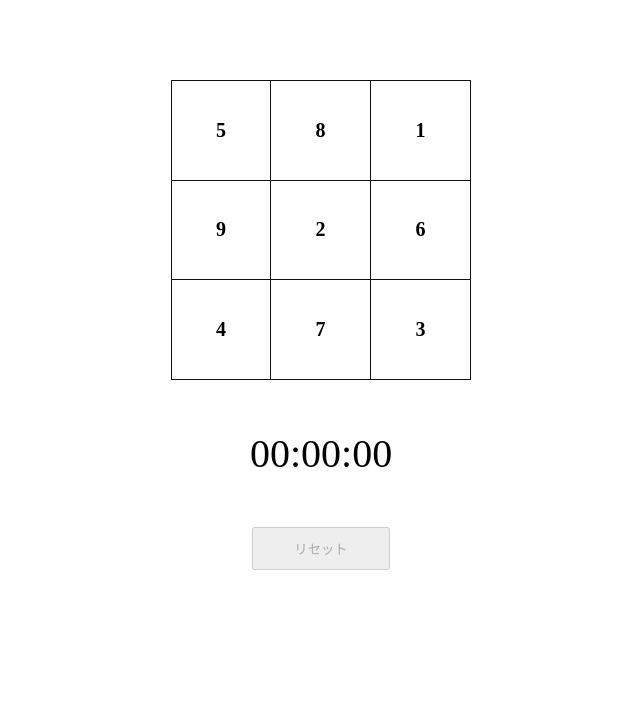
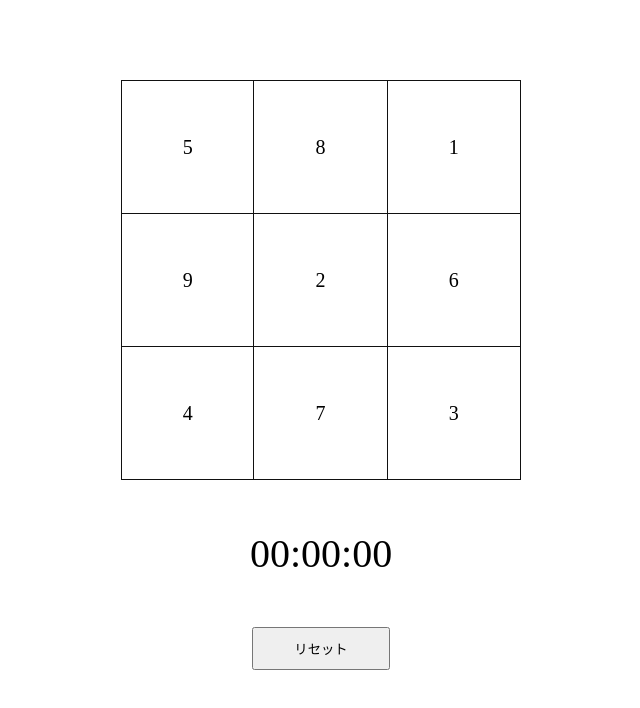
Before and after one commit to mf-watanabe-tasuku/number_counter, a React (Create React App) app: page / in a window 1280 px wide. Shown: the top 708 px of the page, without its empty margins (319-959 px from the left). Built offline with nearby package versions, Linux system fonts and the light colour scheme.

Commit message:
fix stopwatch func

```diff
--- a/src/App.css
+++ b/src/App.css
@@ -10,15 +10,14 @@
   padding: 80px 0 30px;
 }
 .num-list {
-  width: 300px;
-  height: 300px;
+  width: 400px;
+  height: 400px;
   list-style-type: none;
   display: grid;
   grid-template-columns: 1fr 1fr 1fr;
 }
 .num-item {
   font-size: 20px;
-  font-weight: bold;
   border-right: 1px solid #111;
   border-bottom: 1px solid #111;
   display: grid;
--- a/src/App.js
+++ b/src/App.js
@@ -1,58 +1,56 @@
-import { useState, useEffect } from 'react';
+import { useState } from 'react';
 import './App.css';
 import NumList from './components/NumList';
 import Stopwatch from './components/Stopwatch';
 import ResetButton from './components/ResetButton';
 
 const App = () => {
-  const [count, setCount] = useState(1);
-  const [numDataState, setNumDataState] = useState([]);
-  const [isRunning, setIsRunning] = useState(false);
-
-  useEffect(() => {
-    setNumDataState(makeShuffledNums());
-  }, []);
-
   const makeShuffledNums = () => {
     const nums = [...Array(9).keys()].map(num => num + 1);
     const shuffledNums = [...nums.sort(() => Math.random() - 0.5)];
     return shuffledNums.map(num => ({ num, clicked: false }));
   };
 
-  const numClick = (e) => {
+  const [count, setCount] = useState(0);
+  const [numObjects, setNumObjects] = useState(makeShuffledNums());
+  const [isPlaying, setIsPlaying] = useState(false);
+  const [time, setTime] = useState(0);
+
+  const handleNumClick = (e) => {
     const clickedNum = parseInt(e.target.textContent);
-    if (clickedNum !== count) return;
+    if (clickedNum !== count + 1) return;
 
-    if (clickedNum === 1) setIsRunning(true);
+    if (clickedNum === 1) setIsPlaying(true);
 
-    const newNumData = numDataState.map(numData => {
-      const { num, clicked } = numData;
+    const newNumObjects = numObjects.map(numObject => {
+      const { num, clicked } = numObject;
       if (clickedNum === num) {
-        return { num, clicked: !clicked };
+        return { ...numObject, clicked: !clicked };
       }
-      return { num, clicked };
+      return { ...numObject };
     });
 
     setCount(count => ++count);
-    setNumDataState(newNumData);
+    setNumObjects(newNumObjects);
 
     if (clickedNum === 9) {
       console.log('success!');
-      setIsRunning(false);
+      setIsPlaying(false);
     }
   };
 
-  const reset = () => {
-    setCount(1);
-    setNumDataState(makeShuffledNums());
-    setIsRunning(false);
+  const handleResetClick = () => {
+    setTime(0);
+    setCount(0);
+    setIsPlaying(false);
+    setNumObjects(makeShuffledNums());
   }
 
   return (
     <div className="wrapper">
-      <NumList numDataState={numDataState} numClick={numClick} />
-      <Stopwatch isRunning={isRunning} count={count} />
-      <ResetButton reset={reset} count={count} />
+      <NumList numObjects={numObjects} numClick={handleNumClick} />
+      <Stopwatch isPlaying={isPlaying} count={count} timeState={[time, setTime]} />
+      <ResetButton resetClick={handleResetClick} count={count} />
     </div>
   );
 };
--- a/src/components/NumList.jsx
+++ b/src/components/NumList.jsx
@@ -1,7 +1,7 @@
-const NumList = ({numDataState, numClick}) => (
+const NumList = ({numObjects, numClick}) => (
     <ul className="num-list">
-      {numDataState.map(numData => {
-        const {num, clicked} = numData;
+      {numObjects.map(numObject => {
+        const {num, clicked} = numObject;
         return <li key={num} className={`num-item ${clicked ? "clicked" : ""}`} onClick={numClick}>{num}</li>
       })}
     </ul>
--- a/src/components/ResetButton.jsx
+++ b/src/components/ResetButton.jsx
@@ -1,5 +1,5 @@
-const ResetButton = ({reset, count}) => {
-  return <button className="reset" onClick={reset} disabled={count === 1}>リセット</button>;
+const ResetButton = ({resetClick, count}) => {
+  return <button className="reset" onClick={resetClick} disabled={count === 1}>リセット</button>;
 }
 
 export default ResetButton;
--- a/src/components/Stopwatch.jsx
+++ b/src/components/Stopwatch.jsx
@@ -1,18 +1,22 @@
+import { useEffect } from 'react';
 
-import { useState, useEffect } from 'react';
-
-const Stopwatch = ({ isRunning, count }) => {
-  const [time, setTime] = useState(0);
+const Stopwatch = ({ isPlaying, count, timeState }) => {
+  const [time, setTime] = timeState;
 
   useEffect(() => {
-    if (count === 1) setTime(0);
+    if (count === 0) {
+      setTime(0);
+      return;
+    }
 
     let intervalId;
-    if(isRunning) {
+    if (isPlaying) {
+      // count変更後から1秒後に実行されるので、1秒以内にクリックした場合、timeが増加しないことになる。
       intervalId = setInterval(() => setTime(time + 1), 10);
     }
+
     return () => clearInterval(intervalId);
-  }, [time, isRunning, count]);
+  }, [time, isPlaying]);
 
   const minutes = String(Math.floor((time % 36000) / 6000)).padStart(2, '0');
   const seconds = String(Math.floor((time % 6000) / 100)).padStart(2, '0');
```
